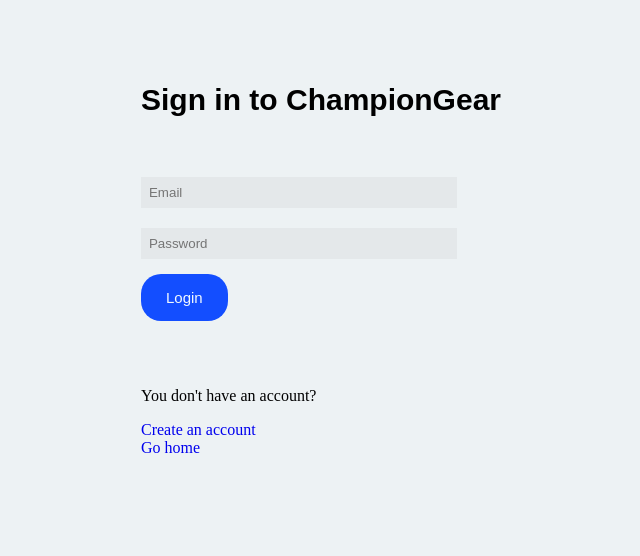
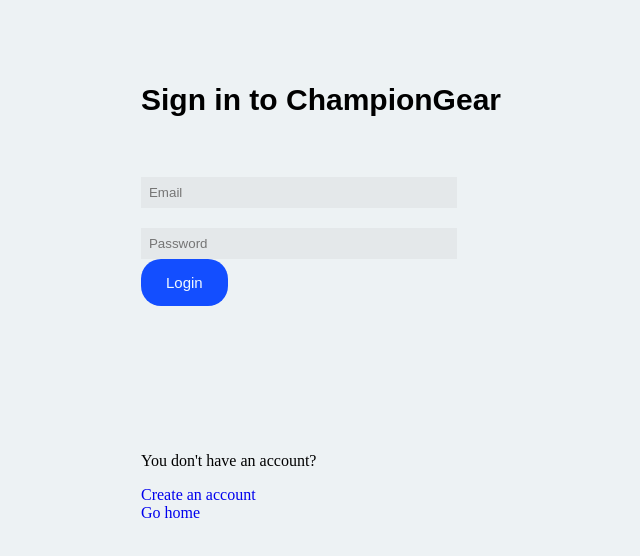
Before and after one commit to Marianoromero8/ProyectoFinal-Henry, a React (Vite) app: page /#/login in a window 1280 px wide. Shown: the top 556 px of the page, without its empty margins (319-959 px from the left). Built offline with nearby package versions, Linux system fonts and the light colour scheme.

Commit message:
Login fixed

```diff
--- a/src/components/Login/Login.jsx
+++ b/src/components/Login/Login.jsx
@@ -1,9 +1,9 @@
 import { useEffect, useState } from "react";
 import { useDispatch, useSelector } from "react-redux";
 import { loginUser } from "../../store/slice/authThunks";
-import { logout } from "../../store/slice/authSlice";
 import { Link, useNavigate } from "react-router-dom";
 import styles from "./Login.module.css";
+
 const Login = () => {
   const dispatch = useDispatch();
   const navigate = useNavigate();
@@ -27,7 +27,7 @@
   return (
     <div className={styles.containerGeneral}>
       <h2 className={styles.h1Titile}>Sign in to ChampionGear</h2>
-      <div lassName={styles.container1}>
+      <div className={styles.container1}>
         <form onSubmit={handleSubmit} className={styles.container1}>
           <input
             type="email"
@@ -43,11 +43,15 @@
             placeholder="Password"
             required
           />
+
+          <div className={styles.formbuttons}>
+            <button type="submit" disabled={loading}>
+              Login
+            </button>
+          </div>
+
         </form>
         <div className={styles.formbuttons}>
-          <button type="submit" disabled={loading}>
-            Login
-          </button>
         </div>
       </div>
       <div>
```
